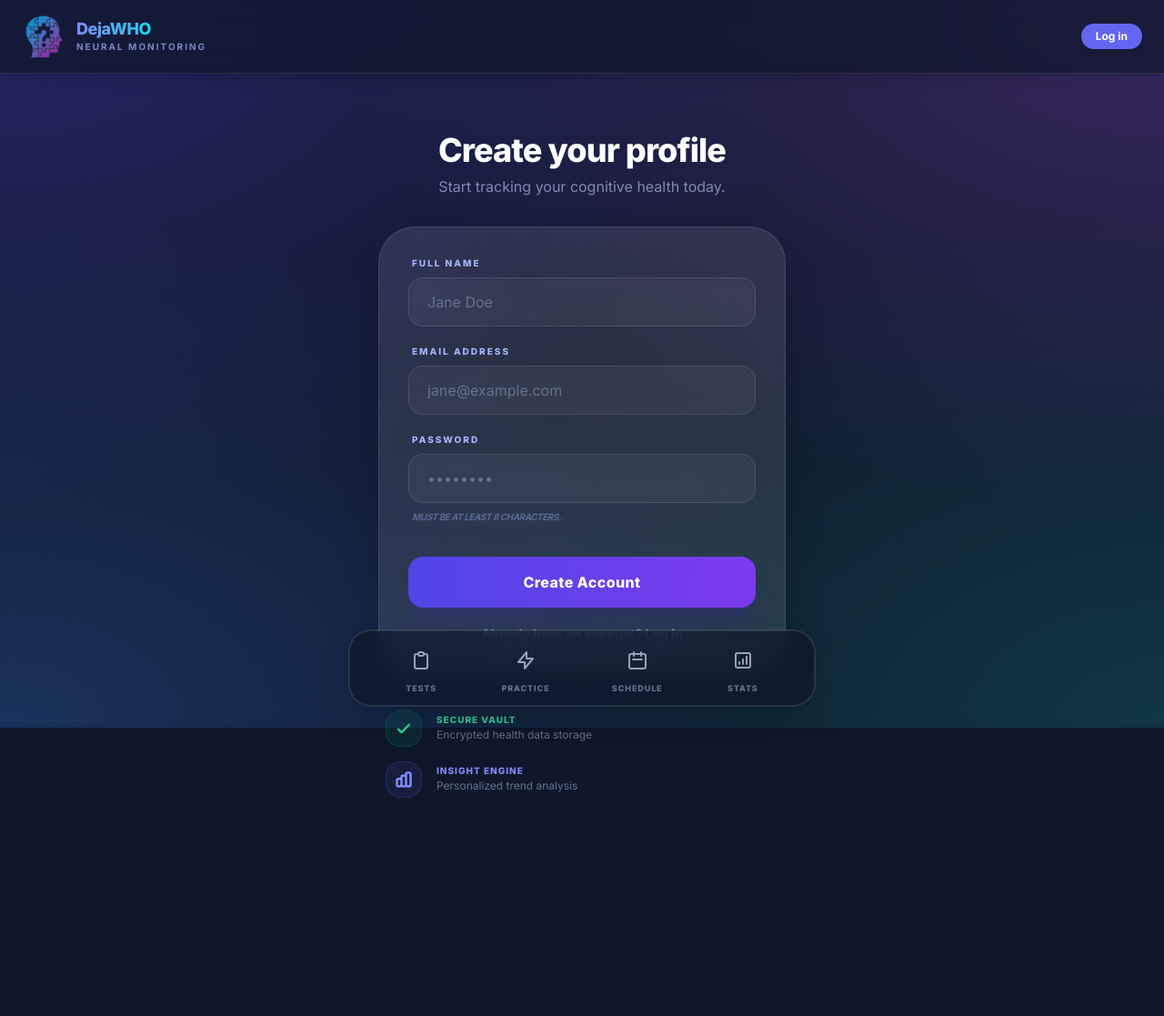
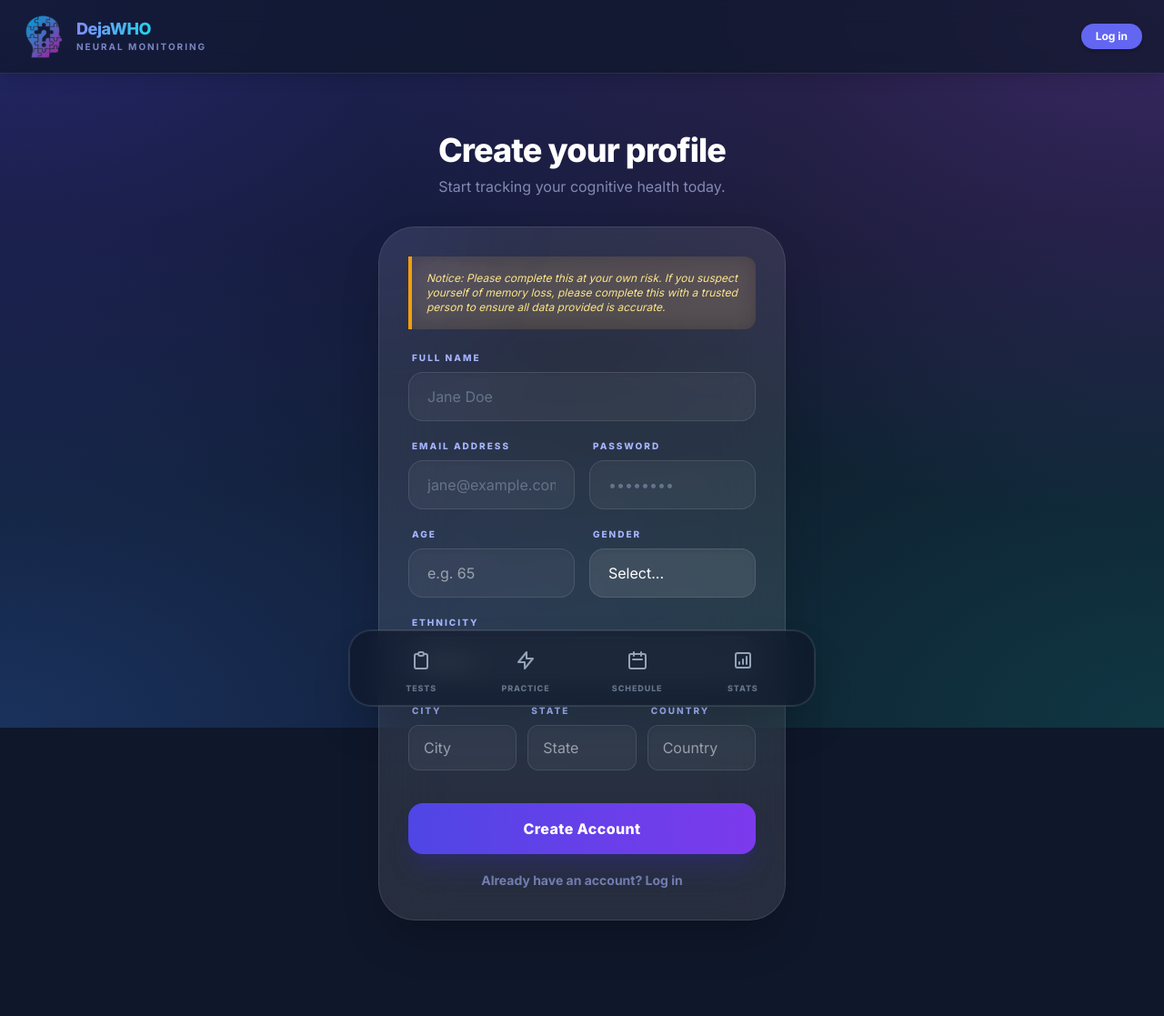
Before and after one commit to celine-propel/memory-lane, a Flask app: page /register in a window 1280 px wide. Shown: the top 1117 px of the page at 91% size. Before the commit the page ends 877 px from the top, so only its background shows below. Run offline with Flask 3, Linux system fonts and the light colour scheme; some libraries are stand-ins or nearby versions.

Commit message:
profileFinal

```diff
--- a/app.py
+++ b/app.py
@@ -50,18 +50,47 @@ def home():
 @app.route("/register", methods=["GET", "POST"])
 def register():
     if request.method == "POST":
+        # Existing core fields
         name = request.form.get("name", "").strip()
         email = request.form.get("email", "").strip().lower()
         password = request.form.get("password", "")
+
+        # New demographic fields
+        age = request.form.get("age")
+        gender = request.form.get("gender")
+        gender_other = request.form.get("gender_other")
+        ethnicity = request.form.get("ethnicity")
+        city = request.form.get("city")
+        state = request.form.get("state")
+        country = request.form.get("country")
+
         if not name or not email or not password:
             return render_template("register.html", error="Please fill out all fields.")
+
         if get_user_by_email(email):
             return render_template("register.html", error="Email already registered.")
+
         pw_hash = generate_password_hash(password)
-        create_user(name, email, pw_hash, datetime.utcnow().isoformat())
+
+        # Call the updated create_user function with all new parameters
+        create_user(
+            name,
+            email,
+            pw_hash,
+            datetime.utcnow().isoformat(),
+            age=age,
+            gender=gender,
+            gender_other=gender_other,
+            ethnicity=ethnicity,
+            city=city,
+            state=state,
+            country=country
+        )
+
         user = get_user_by_email(email)
         session["user_id"] = user["id"]
         return redirect(url_for("dashboard"))
+
     return render_template("register.html")
 
 
--- a/schema.sql
+++ b/schema.sql
@@ -3,7 +3,14 @@ CREATE TABLE IF NOT EXISTS user (
   name TEXT NOT NULL,
   email TEXT NOT NULL UNIQUE,
   password_hash TEXT NOT NULL,
-  created_at TEXT NOT NULL
+  created_at TEXT NOT NULL,
+  age INTEGER,
+  gender TEXT,
+  gender_other TEXT,
+  ethnicity TEXT,
+  city TEXT,
+  state TEXT,
+  country TEXT
 );
 
 CREATE TABLE IF NOT EXISTS score (
--- a/templates/register.html
+++ b/templates/register.html
@@ -9,6 +9,10 @@
   <div class="w-full max-w-md">
     <div class="bg-white/10 backdrop-blur-2xl border border-white/10 rounded-[2.5rem] shadow-2xl p-8 relative overflow-hidden">
       <div class="absolute -left-20 -top-20 w-40 h-40 bg-indigo-500/10 rounded-full blur-3xl"></div>
+
+      <div class="relative z-10 mb-6 p-4 bg-amber-500/10 border-l-4 border-amber-500 text-amber-200 text-xs font-medium rounded-r-xl backdrop-blur-md italic">
+        Notice: Please complete this at your own risk. If you suspect yourself of memory loss, please complete this with a trusted person to ensure all data provided is accurate.
+      </div>
 
       {% if error %}
       <div class="mb-6 p-4 bg-rose-500/10 border-l-4 border-rose-500 text-rose-200 text-xs font-bold rounded-r-xl backdrop-blur-md">
@@ -29,6 +33,7 @@
           >
         </div>
 
+        <div class="grid grid-cols-1 md:grid-cols-2 gap-4">
           <div>
             <label for="email" class="block text-[10px] font-black text-indigo-300 uppercase tracking-[0.2em] mb-2 ml-1">Email Address</label>
             <input
@@ -51,7 +56,76 @@
               required
               class="w-full px-5 py-3.5 rounded-2xl bg-white/5 border border-white/10 text-white placeholder:text-slate-500 focus:ring-4 focus:ring-indigo-500/20 focus:border-indigo-500 outline-none transition-all shadow-inner"
             >
-          <p class="mt-2 text-[10px] text-indigo-300/40 font-bold uppercase tracking-tighter px-1 italic">Must be at least 8 characters.</p>
+          </div>
+        </div>
+
+        <div class="grid grid-cols-2 gap-4">
+          <div>
+            <label for="age" class="block text-[10px] font-black text-indigo-300 uppercase tracking-[0.2em] mb-2 ml-1">Age</label>
+            <input
+              id="age"
+              name="age"
+              type="number"
+              placeholder="e.g. 65"
+              class="w-full px-5 py-3.5 rounded-2xl bg-white/5 border border-white/10 text-white focus:ring-4 focus:ring-indigo-500/20 outline-none transition-all shadow-inner"
+            >
+          </div>
+          <div>
+            <label for="gender" class="block text-[10px] font-black text-indigo-300 uppercase tracking-[0.2em] mb-2 ml-1">Gender</label>
+            <select
+              id="gender"
+              name="gender"
+              onchange="toggleGenderOther()"
+              class="w-full px-5 py-3.5 rounded-2xl bg-white/10 border border-white/10 text-white focus:ring-4 focus:ring-indigo-500/20 outline-none transition-all shadow-inner appearance-none"
+            >
+              <option value="" class="bg-slate-900">Select...</option>
+              <option value="Male" class="bg-slate-900">Male</option>
+              <option value="Female" class="bg-slate-900">Female</option>
+              <option value="Other" class="bg-slate-900">Other</option>
+            </select>
+          </div>
+        </div>
+
+        <div id="gender_other_container" style="display: none;">
+          <label for="gender_other" class="block text-[10px] font-black text-indigo-300 uppercase tracking-[0.2em] mb-2 ml-1">Please Specify Gender</label>
+          <input
+            id="gender_other"
+            name="gender_other"
+            type="text"
+            placeholder="Your gender"
+            class="w-full px-5 py-3.5 rounded-2xl bg-white/5 border border-white/10 text-white focus:ring-4 focus:ring-indigo-500/20 outline-none transition-all shadow-inner"
+          >
+        </div>
+
+        <div>
+          <label for="ethnicity" class="block text-[10px] font-black text-indigo-300 uppercase tracking-[0.2em] mb-2 ml-1">Ethnicity</label>
+          <select
+            id="ethnicity"
+            name="ethnicity"
+            class="w-full px-5 py-3.5 rounded-2xl bg-white/10 border border-white/10 text-white focus:ring-4 focus:ring-indigo-500/20 outline-none transition-all shadow-inner appearance-none"
+          >
+            <option value="" class="bg-slate-900">Select...</option>
+            <option value="African American or Black" class="bg-slate-900">African American or Black</option>
+            <option value="American Indian or Alaska Native" class="bg-slate-900">American Indian or Alaska Native</option>
+            <option value="Asian" class="bg-slate-900">Asian</option>
+            <option value="Native Hawaiian or other Pacific Islander" class="bg-slate-900">Native Hawaiian or other Pacific Islander</option>
+            <option value="Other" class="bg-slate-900">Other</option>
+          </select>
+        </div>
+
+        <div class="grid grid-cols-3 gap-3">
+          <div>
+            <label for="city" class="block text-[10px] font-black text-indigo-300 uppercase tracking-[0.2em] mb-2 ml-1">City</label>
+            <input id="city" name="city" type="text" placeholder="City" class="w-full px-4 py-3 rounded-xl bg-white/5 border border-white/10 text-white outline-none focus:ring-2 focus:ring-indigo-500 shadow-inner">
+          </div>
+          <div>
+            <label for="state" class="block text-[10px] font-black text-indigo-300 uppercase tracking-[0.2em] mb-2 ml-1">State</label>
+            <input id="state" name="state" type="text" placeholder="State" class="w-full px-4 py-3 rounded-xl bg-white/5 border border-white/10 text-white outline-none focus:ring-2 focus:ring-indigo-500 shadow-inner">
+          </div>
+          <div>
+            <label for="country" class="block text-[10px] font-black text-indigo-300 uppercase tracking-[0.2em] mb-2 ml-1">Country</label>
+            <input id="country" name="country" type="text" placeholder="Country" class="w-full px-4 py-3 rounded-xl bg-white/5 border border-white/10 text-white outline-none focus:ring-2 focus:ring-indigo-500 shadow-inner">
+          </div>
         </div>
 
         <div class="pt-4 space-y-4">
@@ -70,27 +144,18 @@
         </div>
       </form>
     </div>
-
-    <div class="mt-10 grid grid-cols-1 gap-4 px-2">
-        <div class="flex items-center gap-4 group">
-            <div class="flex-shrink-0 w-10 h-10 bg-emerald-500/10 text-emerald-400 rounded-2xl border border-emerald-500/20 flex items-center justify-center group-hover:bg-emerald-500/20 transition-all">
-                <svg class="w-5 h-5" fill="none" stroke="currentColor" viewBox="0 0 24 24"><path stroke-linecap="round" stroke-linejoin="round" stroke-width="3" d="M5 13l4 4L19 7"></path></svg>
-            </div>
-            <div>
-              <p class="text-[10px] font-black text-emerald-400 uppercase tracking-widest leading-none">Secure Vault</p>
-              <p class="text-xs text-slate-500 font-medium mt-1">Encrypted health data storage</p>
   </div>
 </div>
-        <div class="flex items-center gap-4 group">
-            <div class="flex-shrink-0 w-10 h-10 bg-indigo-500/10 text-indigo-400 rounded-2xl border border-indigo-500/20 flex items-center justify-center group-hover:bg-indigo-500/20 transition-all">
-                <svg class="w-5 h-5" fill="none" stroke="currentColor" viewBox="0 0 24 24"><path stroke-linecap="round" stroke-linejoin="round" stroke-width="3" d="M9 19v-6a2 2 0 00-2-2H5a2 2 0 00-2 2v6a2 2 0 002 2h2a2 2 0 002-2zm0 0V9a2 2 0 012-2h2a2 2 0 012 2v10m-6 0a2 2 0 002 2h2a2 2 0 002-2m0 0V5a2 2 0 012-2h2a2 2 0 012 2v14a2 2 0 01-2 2h-2a2 2 0 01-2-2z"></path></svg>
-            </div>
-            <div>
-              <p class="text-[10px] font-black text-indigo-400 uppercase tracking-widest leading-none">Insight Engine</p>
-              <p class="text-xs text-slate-500 font-medium mt-1">Personalized trend analysis</p>
-            </div>
-        </div>
-    </div>
-  </div>
-</div>
+
+<script>
+function toggleGenderOther() {
+  const genderSelect = document.getElementById('gender');
+  const otherContainer = document.getElementById('gender_other_container');
+  if (genderSelect.value === 'Other') {
+    otherContainer.style.display = 'block';
+  } else {
+    otherContainer.style.display = 'none';
+  }
+}
+</script>
 {% endblock %}
```
Also changed, not shown: db.py (+11 -3 lines). Lines whose indentation alone changed are shown as unchanged.
